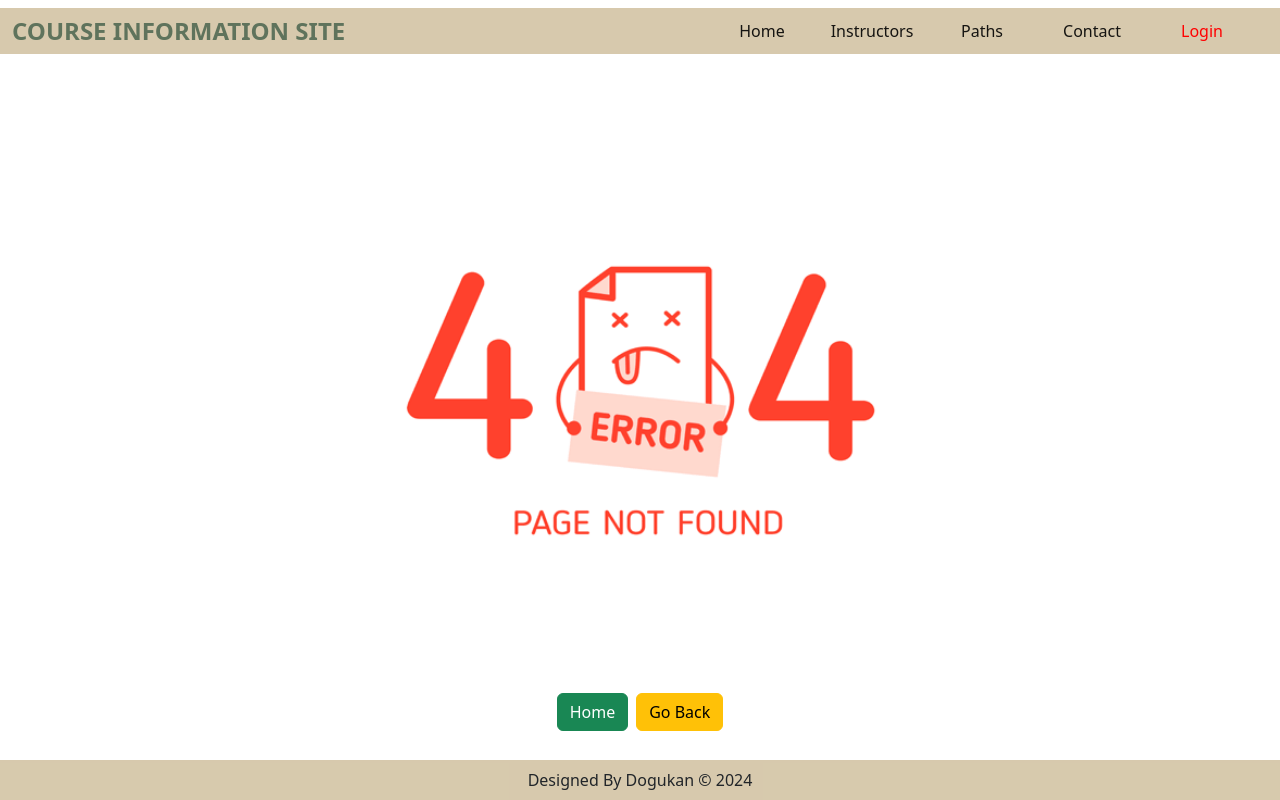
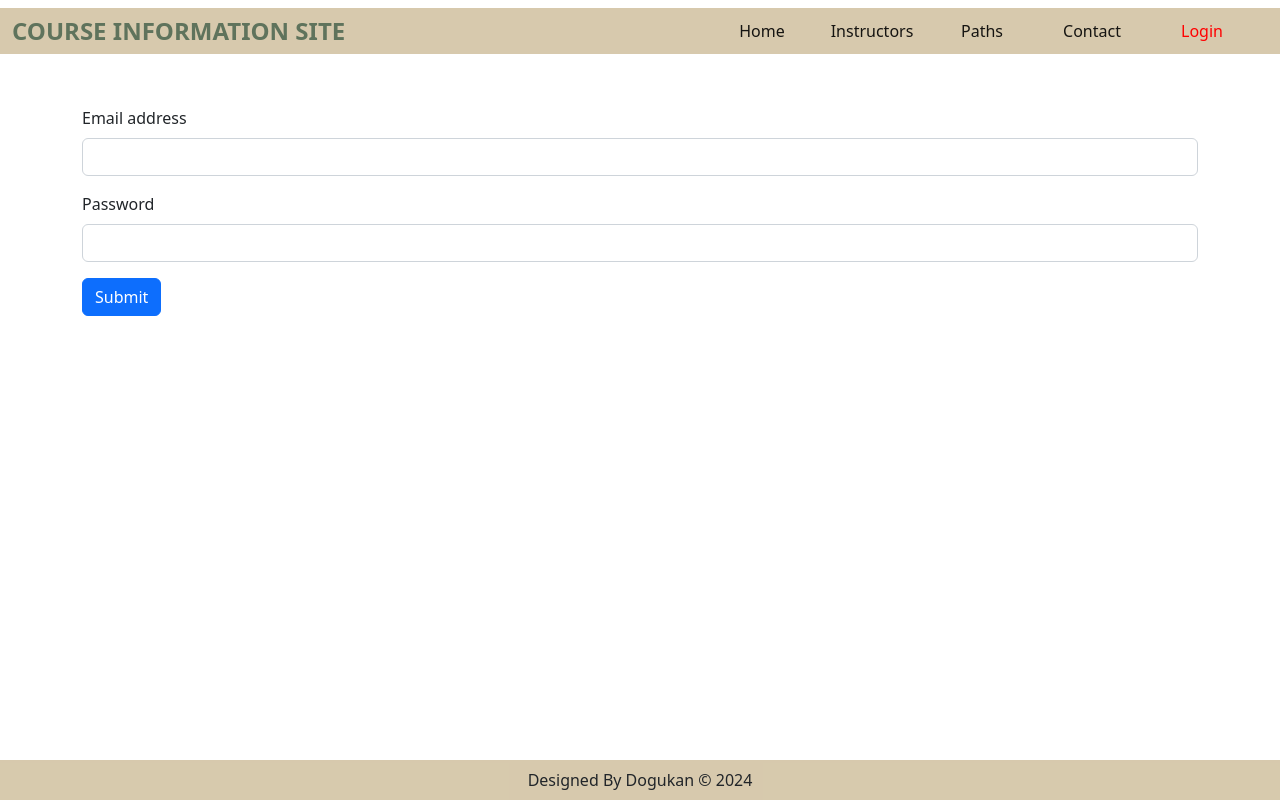
Before and after one commit to sakardogukan/CourseInfoSite, a React (Create React App) app: page /login in a window 1280 px wide. Built offline with nearby package versions, Linux system fonts and the light colour scheme.

Commit message:
app.js file updated

```diff
--- a/src/App.js
+++ b/src/App.js
@@ -1,39 +1,11 @@
-import Contact from "./pages/Contact"
-import Home from "./pages/Home"
-import Instructors from "./pages/Instructors"
-import NotFound from "./pages/NotFound"
-import Path from "./pages/Path"
-import Nav from "./components/Nav"
-import Footer from "./components/Footer"
-import { Routes, Route } from "react-router-dom"
-import InstructorDetail from "./pages/InstructorDetail"
+import AppRouter from "./Router/AppRouter"
 import "./App.scss"
 import "./scss/_reset.scss"
-import About from "./components/About"
-import Courses from "./components/Courses"
 
 function App() {
   return (
-
-    <div className="app-container">
-      <Nav />
-      <div className="content">
-        <Routes>
-          {/* <Route path="/" element={<Home />} /> */}
-          <Route path="/" element={<Home />} >
-            {/* <Route path="/about" element={<About />} /> */}
-            {/* <Route path="" element={<About />} /> */}
-            <Route index element={<About />} />
-            <Route path="/courses" element={<Courses />} />
-          </Route>
-          <Route path="/paths" element={<Path />} />
-          <Route path="/instructors" element={<Instructors />} />
-          <Route path="/instructors/:id" element={<InstructorDetail />} />
-          <Route path="/contact" element={<Contact />} />
-          <Route path="*" element={<NotFound />} />
-        </Routes>
-      </div>
-      <Footer />
+    <div>
+      <AppRouter />
     </div>
   )
 }
```
